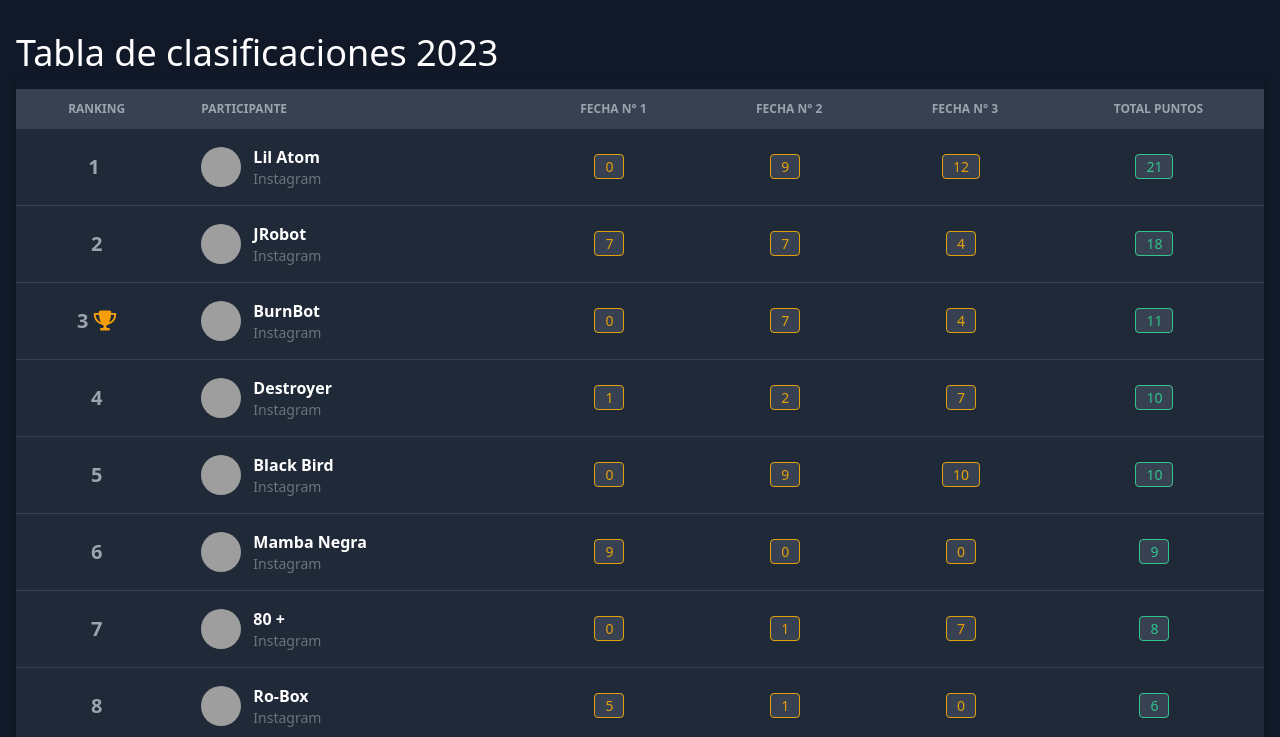
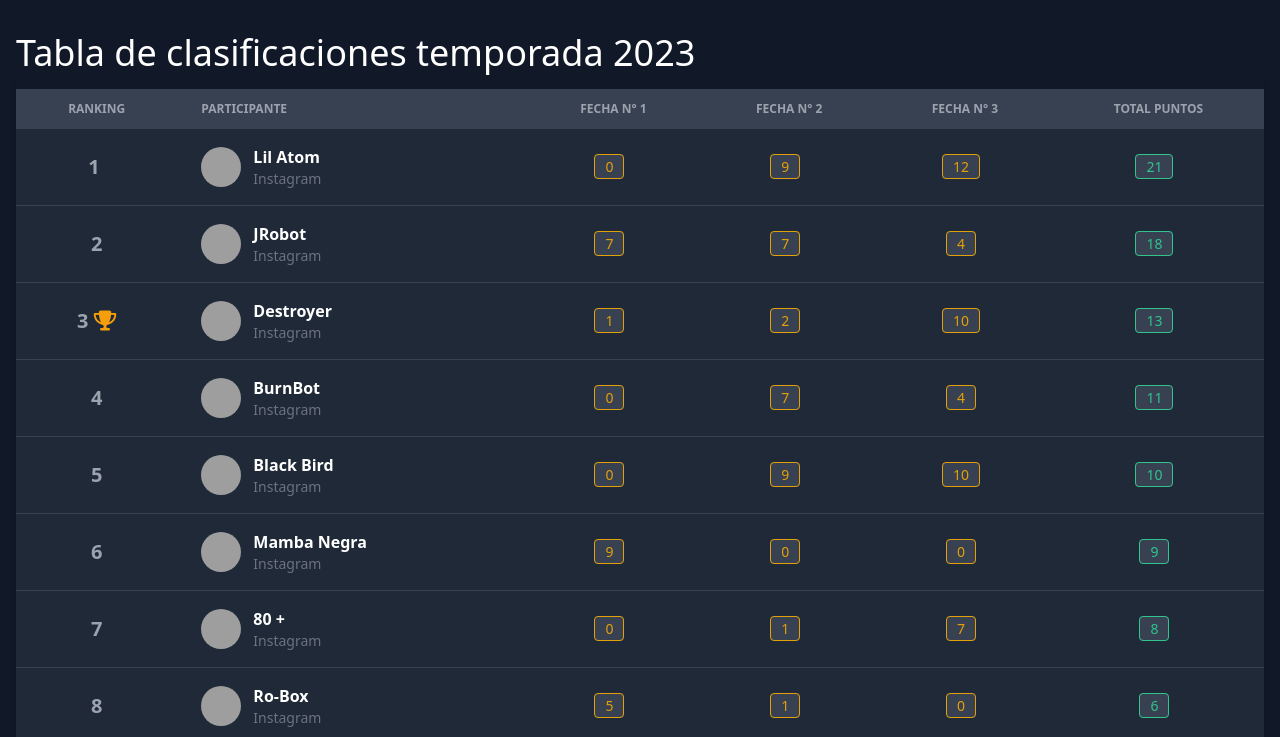
Before and after one commit to alexisMoragaa/LBR, an Astro site: page /clasification in a window 1280 px wide. Shown: the part 63-800 px from the top of the page. Built offline with nearby package versions, Linux system fonts and the light colour scheme; Astro itself is replaced by a stand-in of ours; grey boxes are pictures that could not be loaded; some icons are missing.

Commit message:
Se actualiza la tabla de clasificaciones

```diff
--- a/src/pages/clasification.astro
+++ b/src/pages/clasification.astro
@@ -2,10 +2,10 @@
 import Layout from "../layouts/Layout.astro"
 ---
 
-<Layout title="Tabla de clasificaciones  mt-12" >
+<Layout title="Tabla de clasificaciones Temporada 2023" >
     <section class="max-w-screen-xl flex flex-wrap items-center justify-between mx-auto px-4 mt-12">
 
-        <h1 class="dark:text-white text-4xl mt-12">Tabla de clasificaciones 2023</h1>
+        <h1 class="dark:text-white text-4xl mt-12">Tabla de clasificaciones temporada 2023</h1>
 
         <div class="relative overflow-x-auto shadow-md sm:rounded-lg w-full">
 
@@ -84,6 +84,29 @@ import Layout from "../layouts/Layout.astro"
                     <tr class="bg-white border-b dark:bg-gray-800 dark:border-gray-700 hover:bg-gray-50 dark:hover:bg-gray-600">
                         <td class="px-6 py-4 text-center"> <span class="font-bold text-xl text-center"> 3  <i class="fa-solid fa-trophy text-amber-500"></i> </span></td>
                         <th scope="row" class="flex items-center px-6 py-4 text-gray-900 whitespace-nowrap dark:text-white">
+                            <img class="w-10 h-10 rounded-full" src="../../public/img/CRobot.png" alt="Jese image">
+                            <div class="ps-3">
+                                <div class="text-base font-semibold">Destroyer</div>
+                                <div class="font-normal text-gray-500"> <a href="https://www.instagram.com/Criisguerra/" target="_bllank">Instagram</a></div>
+                            </div>
+                        </th>
+                        <td class="px-6 py-4 text-center">
+                            <span class="bg-yellow-100 text-yellow-800 text-sm font-medium me-2 px-2.5 py-0.5 rounded dark:bg-gray-700 dark:text-yellow-400 border border-yellow-400">1</span>
+                        </td>
+                        <td class="px-6 py-4 text-center">
+                            <span class="bg-yellow-100 text-yellow-800 text-sm font-medium me-2 px-2.5 py-0.5 rounded dark:bg-gray-700 dark:text-yellow-400 border border-yellow-400">2</span>
+                        </td>
+                        <td class="px-6 py-4 text-center">
+                            <span class="bg-yellow-100 text-yellow-800 text-sm font-medium me-2 px-2.5 py-0.5 rounded dark:bg-gray-700 dark:text-yellow-400 border border-yellow-400">10</span>
+                        </td>
+                        <td class="px-6 py-4 text-center">
+                            <span class="bg-green-100 text-green-800 text-sm font-medium me-2 px-2.5 py-0.5 rounded dark:bg-gray-700 dark:text-green-400 border border-green-400">13</span>
+                        </td>
+                    </tr>
+
+                    <tr class="bg-white border-b dark:bg-gray-800 dark:border-gray-700 hover:bg-gray-50 dark:hover:bg-gray-600">
+                        <td class="px-6 py-4 text-center"> <span class="font-bold text-xl text-center"> 4 </span></td>
+                        <th scope="row" class="flex items-center px-6 py-4 text-gray-900 whitespace-nowrap dark:text-white">
                             <img class="w-10 h-10 rounded-full" src="../../public/img/no-user.jpg" alt="Jese image">
                             <div class="ps-3">
                                 <div class="text-base font-semibold">BurnBot</div>
@@ -102,29 +125,7 @@ import Layout from "../layouts/Layout.astro"
                         <td class="px-6 py-4 text-center">
                             <span class="bg-green-100 text-green-800 text-sm font-medium me-2 px-2.5 py-0.5 rounded dark:bg-gray-700 dark:text-green-400 border border-green-400">11</span>
                         </td>
-                    </tr>
 
-                    <tr class="bg-white border-b dark:bg-gray-800 dark:border-gray-700 hover:bg-gray-50 dark:hover:bg-gray-600">
-                        <td class="px-6 py-4 text-center"> <span class="font-bold text-xl text-center"> 4 </span></td>
-                        <th scope="row" class="flex items-center px-6 py-4 text-gray-900 whitespace-nowrap dark:text-white">
-                            <img class="w-10 h-10 rounded-full" src="../../public/img/CRobot.png" alt="Jese image">
-                            <div class="ps-3">
-                                <div class="text-base font-semibold">Destroyer</div>
-                                <div class="font-normal text-gray-500"> <a href="https://www.instagram.com/Criisguerra/" target="_bllank">Instagram</a></div>
-                            </div>
-                        </th>
-                        <td class="px-6 py-4 text-center">
-                            <span class="bg-yellow-100 text-yellow-800 text-sm font-medium me-2 px-2.5 py-0.5 rounded dark:bg-gray-700 dark:text-yellow-400 border border-yellow-400">1</span>
-                        </td>
-                        <td class="px-6 py-4 text-center">
-                            <span class="bg-yellow-100 text-yellow-800 text-sm font-medium me-2 px-2.5 py-0.5 rounded dark:bg-gray-700 dark:text-yellow-400 border border-yellow-400">2</span>
-                        </td>
-                        <td class="px-6 py-4 text-center">
-                            <span class="bg-yellow-100 text-yellow-800 text-sm font-medium me-2 px-2.5 py-0.5 rounded dark:bg-gray-700 dark:text-yellow-400 border border-yellow-400">7</span>
-                        </td>
-                        <td class="px-6 py-4 text-center">
-                            <span class="bg-green-100 text-green-800 text-sm font-medium me-2 px-2.5 py-0.5 rounded dark:bg-gray-700 dark:text-green-400 border border-green-400">10</span>
-                        </td>
                     </tr>
 
                     <tr class="bg-white border-b dark:bg-gray-800 dark:border-gray-700 hover:bg-gray-50 dark:hover:bg-gray-600">
@@ -248,7 +249,7 @@ import Layout from "../layouts/Layout.astro"
                         <th scope="row" class="flex items-center px-6 py-4 text-gray-900 whitespace-nowrap dark:text-white">
                             <img class="w-10 h-10 rounded-full" src="../../public/img/no-user.jpg" alt="Jese image">
                             <div class="ps-3">
-                                <div class="text-base font-semibold">Bat-Bot</div>
+                                <div class="text-base font-semibold">Joker-Bot</div>
                                 <div class="font-normal text-gray-500"> <a href="https://www.instagram.com/amg.css/" target="_bllank">Instagram</a></div>
                             </div>
                         </th>
@@ -473,7 +474,6 @@ import Layout from "../layouts/Layout.astro"
                         </td>
                     </tr>
 
-
                 </tbody>
             </table>
         </div>
```
